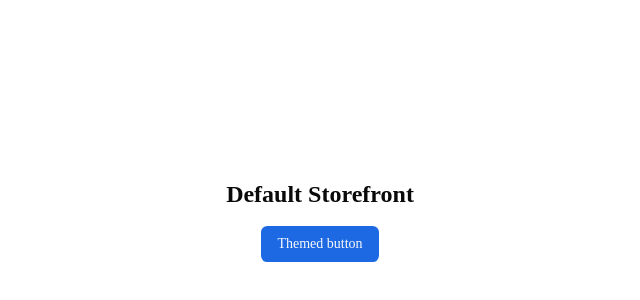
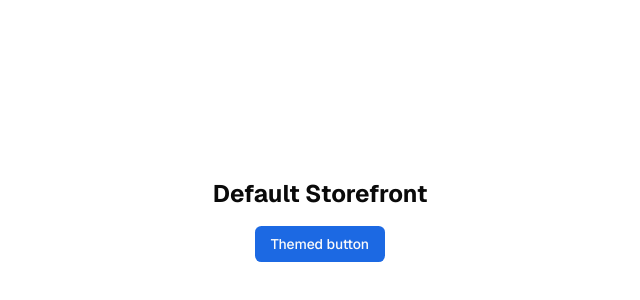
Before and after one commit to mdnishath/headless-ecommerce-boilerplate, a Next.js app: page / in a window 1280 px wide. Shown: the part 180-480 px from the top of the page, without its empty margins (320-960 px from the left). Built offline with nearby package versions, Linux system fonts and the light colour scheme.

Commit message:
fix: restore Geist font chain broken by shadcn init, document dark-mode theming contract

```diff
--- a/src/app/globals.css
+++ b/src/app/globals.css
@@ -7,9 +7,9 @@
 @theme inline {
   --color-background: var(--background);
   --color-foreground: var(--foreground);
-  --font-sans: var(--font-sans);
+  --font-sans: var(--font-geist-sans);
   --font-mono: var(--font-geist-mono);
-  --font-heading: var(--font-sans);
+  --font-heading: var(--font-geist-sans);
   --color-sidebar-ring: var(--sidebar-ring);
   --color-sidebar-border: var(--sidebar-border);
   --color-sidebar-accent-foreground: var(--sidebar-accent-foreground);
--- a/src/app/layout.tsx
+++ b/src/app/layout.tsx
@@ -24,10 +24,8 @@ export default function RootLayout({
   children: React.ReactNode;
 }>) {
   return (
-    <html lang="en">
-      <body
-        className={`${geistSans.variable} ${geistMono.variable} antialiased`}
-      >
+    <html lang="en" className={`${geistSans.variable} ${geistMono.variable}`}>
+      <body className="antialiased">
         {children}
       </body>
     </html>
--- a/src/clients/_default/theme.css
+++ b/src/clients/_default/theme.css
@@ -2,6 +2,10 @@
  * Client theme tokens. Loaded AFTER globals.css, so any token defined in
  * globals.css :root can be overridden here. Reskinning a client = editing
  * this file (plus logo/config). Do not add component CSS here — tokens only.
+ * Dark mode contract: tokens set here apply in BOTH light and dark modes
+ * (this file is emitted after globals.css's .dark block). When dark mode
+ * lands, clients must also supply a .dark { ... } block for any token
+ * that needs a mode-specific value.
  */
 :root {
   --primary: oklch(0.55 0.2 260);
```
